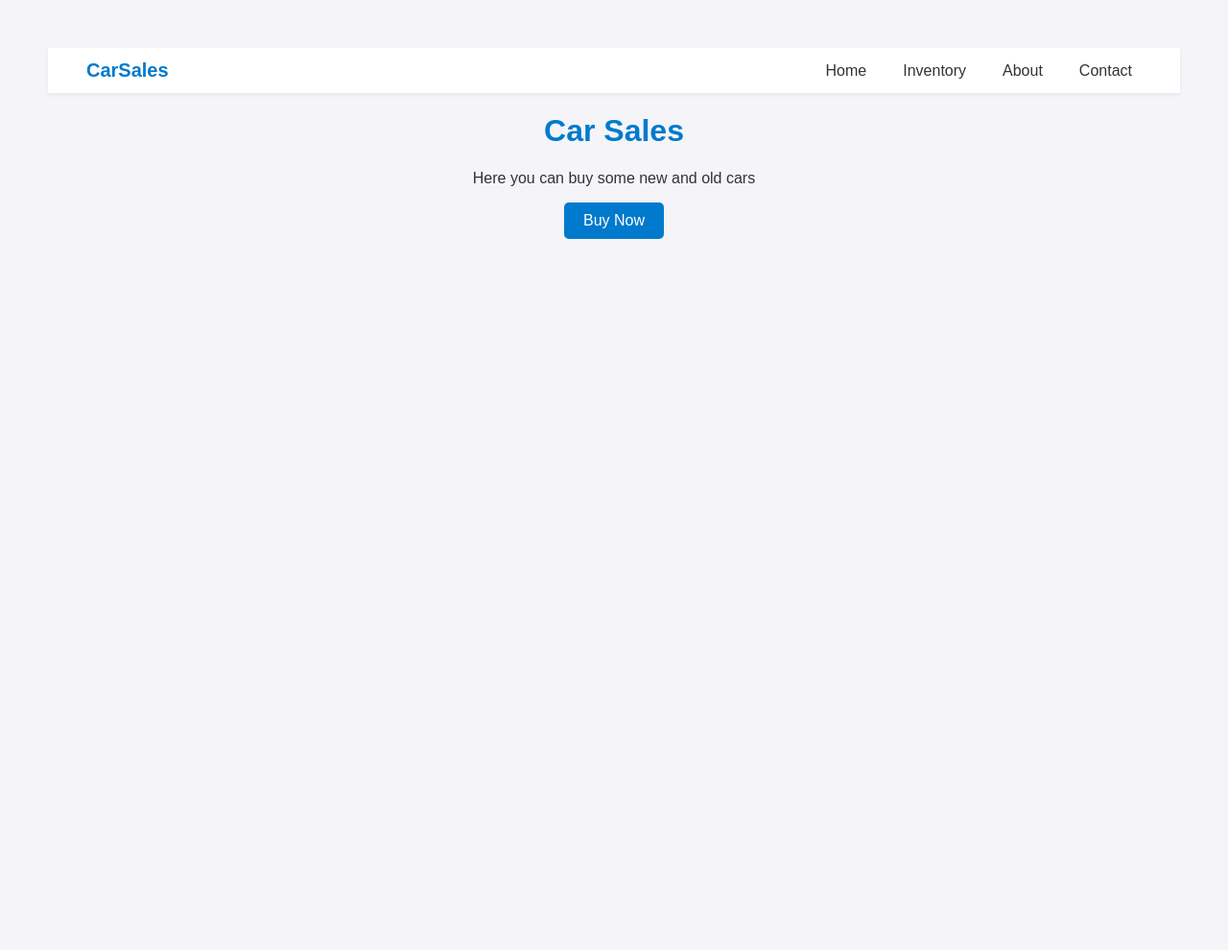
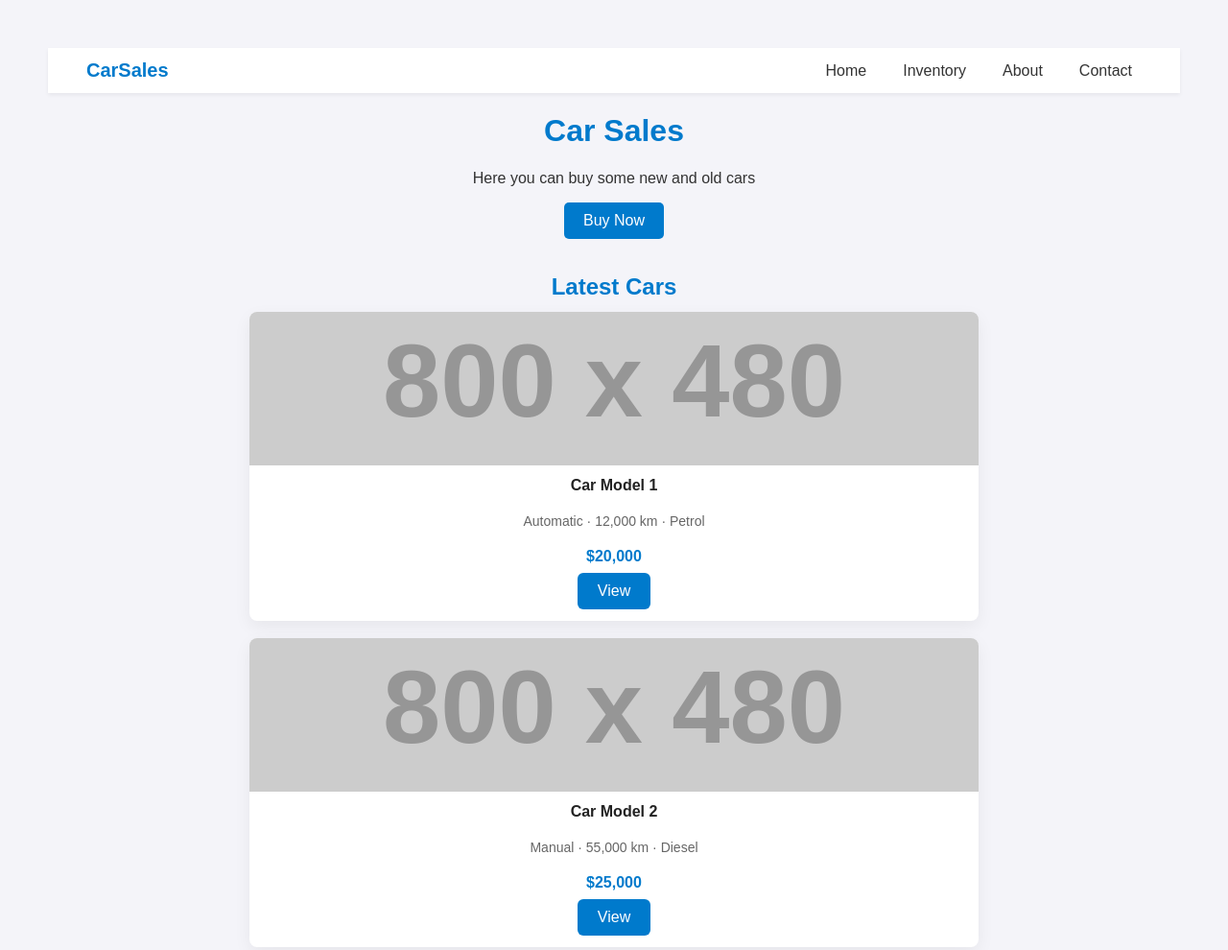
Before and after one commit to AndersH82/Car-sales, a plain HTML site: page index.html in a window 1280 px wide. Shown: the top 990 px of the page at 96% size. Before the commit the page ends 800 px from the top, so only its background shows below. Drawn offline with Linux system fonts and the light colour scheme; placeholder pictures from the web are drawn by us.

Commit message:
add latest cars card bodys

```diff
--- a/index.html
+++ b/index.html
@@ -25,6 +25,46 @@
     <p>Here you can buy some new and old cars</p>
     <button id="BuyNow">Buy Now</button>
 
+    <section class="latest-cars" id="inventory">
+        <h2>Latest Cars</h2>
+        <div class="cars-grid">
+            <article class="car-card">
+                <img src="https://via.placeholder.com/800x480?text=Car+1" alt="Car Model 1">
+                <div class="card-body">
+                    <h3 class="title">Car Model 1</h3>
+                    <p class="specs">Automatic · 12,000 km · Petrol</p>
+                    <div class="price-area">
+                        <span class="amount">$20,000</span>
+                        <a class="btn" href="#contact">View</a>
+                    </div>
+                </div>
+            </article>
+
+            <article class="car-card">
+                <img src="https://via.placeholder.com/800x480?text=Car+2" alt="Car Model 2">
+                <div class="card-body">
+                    <h3 class="title">Car Model 2</h3>
+                    <p class="specs">Manual · 55,000 km · Diesel</p>
+                    <div class="price-area">
+                        <span class="amount">$25,000</span>
+                        <a class="btn" href="#contact">View</a>
+                    </div>
+                </div>
+            </article>
+
+            <article class="car-card">
+                <img src="https://via.placeholder.com/800x480?text=Car+3" alt="Car Model 3">
+                <div class="card-body">
+                    <h3 class="title">Car Model 3</h3>
+                    <p class="specs">Automatic · 8,200 km · Electric</p>
+                    <div class="price-area">
+                        <span class="amount">$30,000</span>
+                        <a class="btn" href="#contact">View</a>
+                    </div>
+                </div>
+            </article>
+        </div>
+    </section>
     <script src="script.js"></script>
 </body>
 </html>
--- a/styles.css
+++ b/styles.css
@@ -109,3 +109,94 @@ button:hover {
     }
     .nav-toggle { display: block; }
 }
+
+/* Latest Cars section */
+.latest-cars {
+    max-width: 1100px;
+    margin: 36px auto;
+    padding: 0 20px;
+    text-align: center; /* center section heading and fallback text */
+}
+.latest-cars h2 {
+    color: #007acc;
+    margin: 0 0 12px;
+}
+.cars-grid {
+    display: grid;
+    /* Vertical / single-column layout by default */
+    grid-template-columns: 1fr;
+    gap: 18px;
+    justify-items: center; /* center card(s) horizontally */
+}
+.car-card {
+    background: #ffffff;
+    border-radius: 8px;
+    overflow: hidden;
+    box-shadow: 0 6px 18px rgba(0,0,0,0.06);
+    display: flex;
+    flex-direction: column;
+    width: 100%;
+    max-width: 760px; /* keep cards centered and reasonably wide */
+}
+.car-card img {
+    width: 100%;
+    height: 160px;
+    object-fit: cover;
+    display: block;
+}
+.car-card .card-body {
+    padding: 12px 14px;
+    flex: 1;
+    display: flex;
+    flex-direction: column;
+    align-items: center; /* center card content horizontally */
+    text-align: center;
+}
+.car-card .title {
+    font-weight: 700;
+    margin: 0 0 6px;
+    color: #222;
+    font-size: 16px;
+}
+.car-card .specs {
+    color: #666;
+    font-size: 14px;
+    margin-bottom: 8px;
+}
+.car-card .price-area {
+    margin-top: 12px;
+    display: flex;
+    flex-direction: column; /* stack price and CTA vertically */
+    align-items: center; /* center price and CTA */
+    gap: 8px;
+}
+.car-card .amount {
+    font-weight: 700;
+    color: #007acc;
+}
+.car-card .btn {
+    padding: 10px 12px;
+    background: #007acc;
+    color: white;
+    border-radius: 6px;
+    border: none;
+    cursor: pointer;
+    text-decoration: none;
+    display: inline-block;
+    width: 90%; /* slightly inset full-width feel while centered */
+    max-width: 320px;
+    text-align: center;
+}
+.car-card .btn:hover { background: #005f99; }
+
+/* Responsive grid */
+/* Keep single-column across breakpoints for a vertical list
+   but allow small adjustments if needed */
+@media (min-width: 981px) {
+    /* optional: if you later want multi-column at very wide sizes,
+       change this rule. For now we keep vertical layout */
+}
+@media (max-width: 560px) {
+    .car-card img { height: 200px; }
+    .latest-cars { padding: 0 12px; }
+}
```
